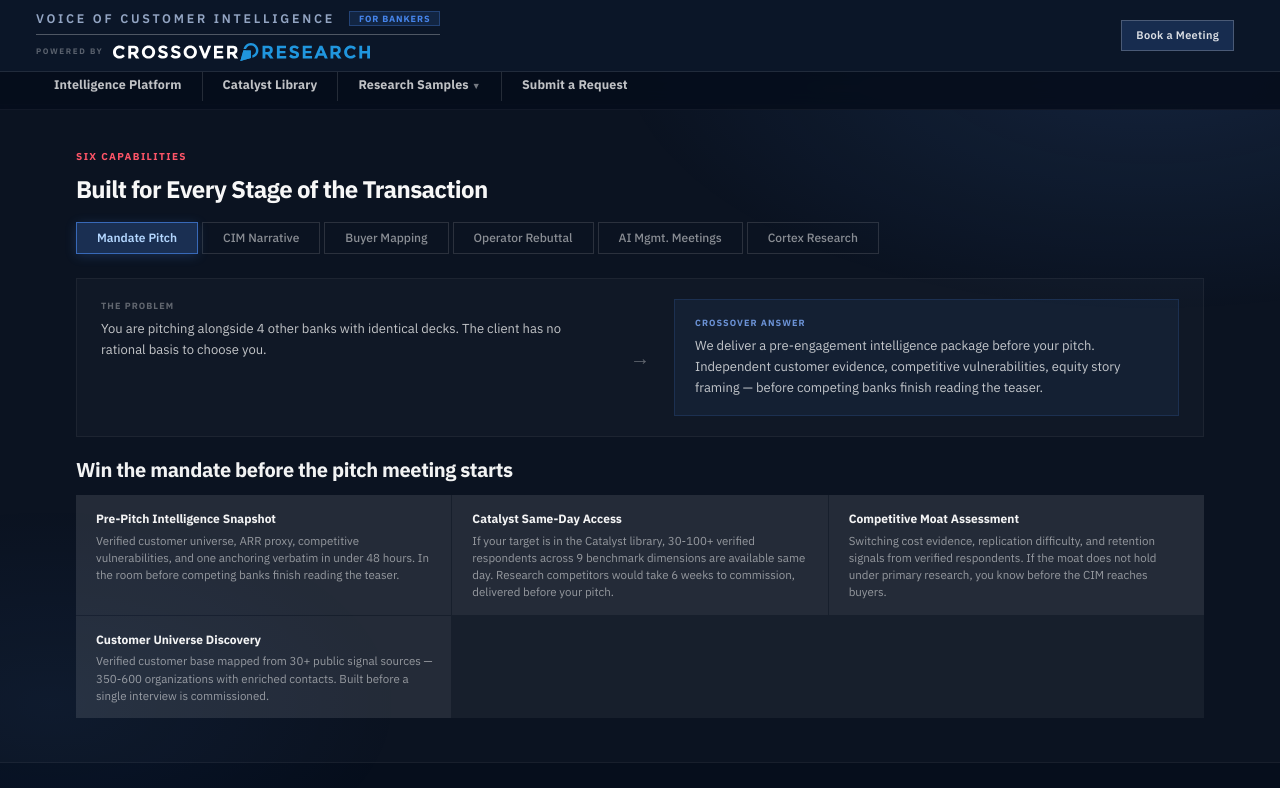
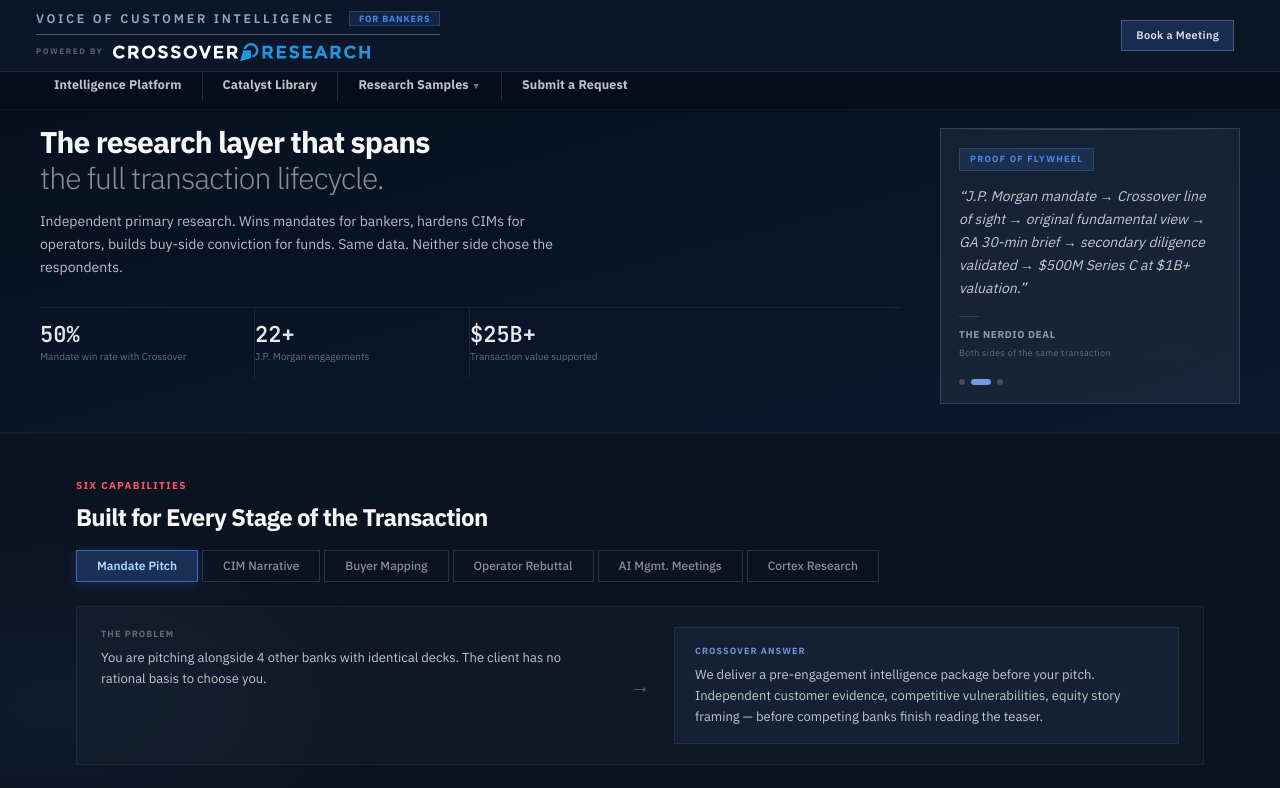
Before and after one commit to Crossover-Research/sell-side-overview-site, a Next.js app: page / in a window 1280 px wide. Shown: the top 788 px of the page. Built offline with nearby package versions, Linux system fonts and the light colour scheme.

Commit message:
fix: restore HeroSection to intelligence page

```diff
--- a/app/intelligence/page.tsx
+++ b/app/intelligence/page.tsx
@@ -1,5 +1,6 @@
 'use client';
 import { useState, useEffect, Suspense } from 'react';
+import { HeroSection } from '../../components/HeroSection';
 import { useSearchParams } from 'next/navigation';
 import { IB_TRACK_RECORD, IB_CAPS, IB_CAP_DATA, type IBCap } from '../../lib/data/ibCapabilities';
 import { ENGAGEMENT_OPTIONS } from '../../lib/data/partner';
@@ -89,6 +90,7 @@ export default function IntelligencePage() {
 
   return (
     <>
+      <HeroSection />
       <Suspense fallback={null}><RequestParamWatcher onOpen={() => setRequestOpen(true)} /></Suspense>
 
       {/* CAPABILITIES */}
```
